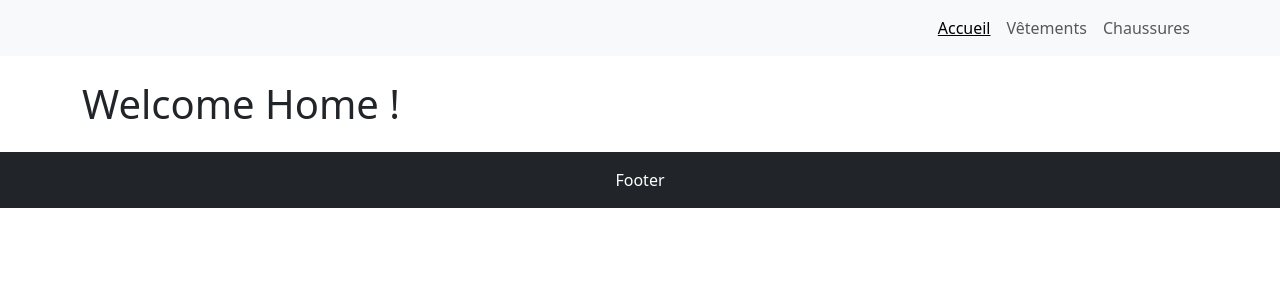
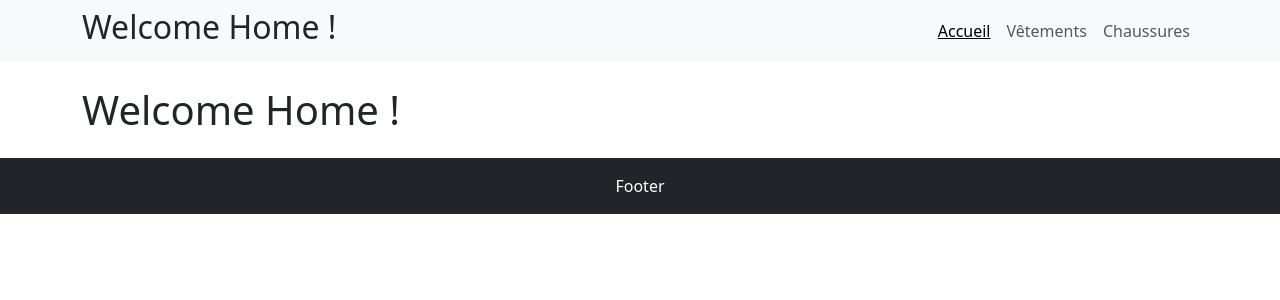
Before and after one commit to antoine-cloud-campus/react-router-exo, a React (Vite) app: page / in a window 1280 px wide. Shown: the top 300 px of the page. Built offline with nearby package versions, Linux system fonts and the light colour scheme.

Commit message:
feat: Activité 7

```diff
--- a/src/components/Header/Header.jsx
+++ b/src/components/Header/Header.jsx
@@ -1,12 +1,17 @@
 import { Navbar, Container, Nav } from 'react-bootstrap';
 import { NavLink } from 'react-router';
 import "./header.css";
+import { useMatch } from 'react-router';
 
 const Header = () => {
+
+    const match = useMatch('/category/:query')
+
     return (
         <header>
             <Navbar expand="lg" className="bg-body-tertiary">
                 <Container>
+                    {match ? (<h2>Catégorie : {match.params.query}</h2>) : <h2>Welcome Home !</h2>}
                     <Navbar.Toggle aria-controls="basic-navbar-nav" />
                     <Navbar.Collapse id="basic-navbar-nav">
                         <Nav className="ms-auto">
```
